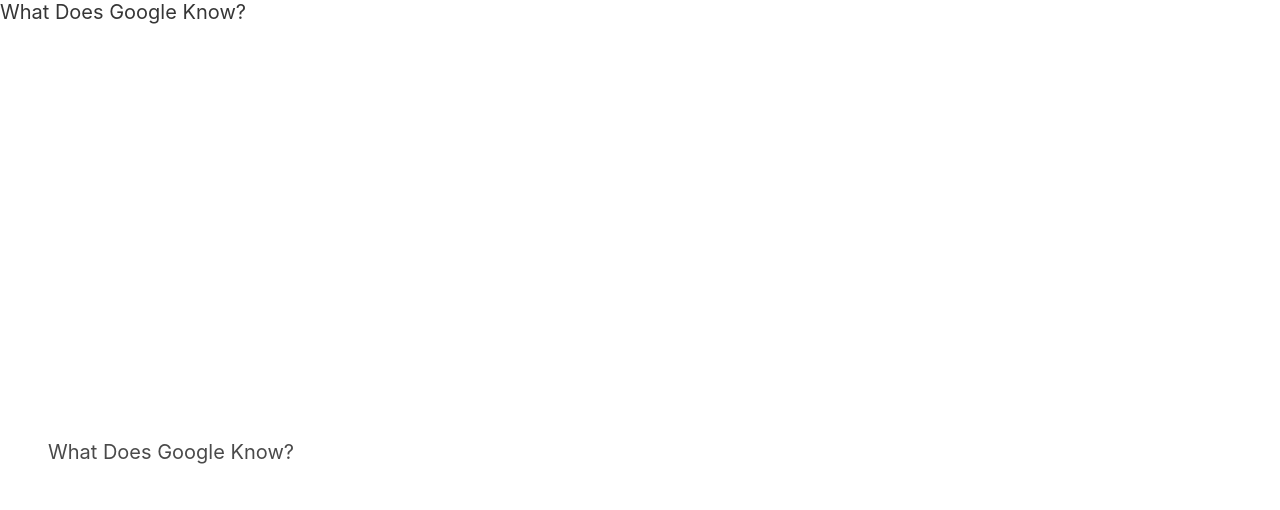
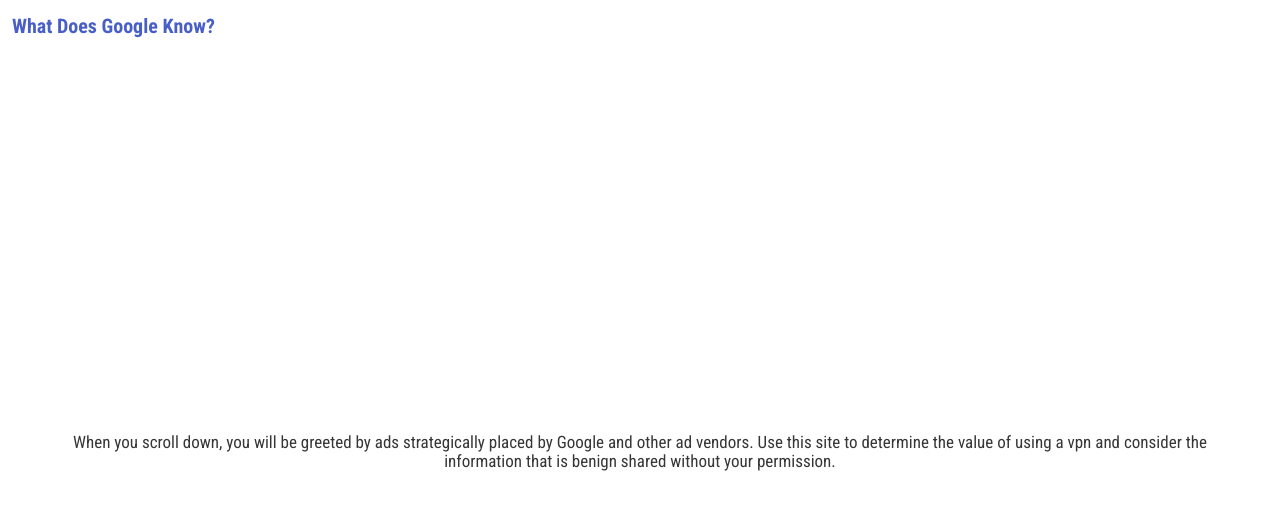
Before and after one commit to claudemahon/wdgk, a Gatsby site in the folder wdgk-site/: page / in a window 1280 px wide. Built offline with nearby package versions, Linux system fonts and the light colour scheme; Gatsby itself is replaced by a stand-in of ours.

Commit message:
last push before ad scense

```diff
--- a/wdgk-site/src/components/navbar.js
+++ b/wdgk-site/src/components/navbar.js
@@ -1,13 +1,15 @@
 import React from 'react';
 import 'bulma/css/bulma.css'
 import {Link} from 'gatsby'
+import '../pages/style.css'
+
 
 let Navbar = () => {
     return(
         <>
         <nav className="navbar">
             <div className="navbar-brand">
-                <Link to="/" className="subtitle">What Does Google Know?</Link>
+                <Link to="/" className="logo navbar-item">What Does Google Know?</Link>
             </div>
         </nav>
         </>
--- a/wdgk-site/src/pages/index.js
+++ b/wdgk-site/src/pages/index.js
@@ -1,6 +1,7 @@
 import React from "react"
 import 'bulma/css/bulma.css'
 import Navbar from '../components/navbar.js'
+import './style.css'
 // import { Link } from "gatsby"
 
 
@@ -9,9 +10,9 @@
     <>
     <Navbar/>
       <section className="hero is-fullheight">
-        <div className="hero-body">
-          <div className="contaier">
-            <h1 className="subtitle">What Does Google Know?</h1>
+        <div className="hero-body has-text-centered">
+          <div className="container">
+            <h1 className="title">When you scroll down, you will be greeted by ads strategically placed by Google and other ad vendors. Use this site to determine the value of using a vpn and consider the information that is benign shared without your permission.</h1>
           </div>
         </div>
       </section>
--- /dev/null
+++ b/wdgk-site/src/pages/style.css
@@ -0,0 +1,16 @@
+@import url('https://fonts.googleapis.com/css2?family=Roboto+Condensed:wght@400;700&display=swap');
+
+.logo {
+    font-family: 'Roboto Condensed', sans-serif;
+    font-size: 20px;
+    font-weight: 700;
+}
+.title {
+    font-family: 'Roboto Condensed', sans-serif;
+    font-weight: 400;
+    font-size: 17px;
+}
+.subtitle {
+    font-family: 'Roboto Condensed', sans-serif;
+    font-size: 14px;
+}
```
